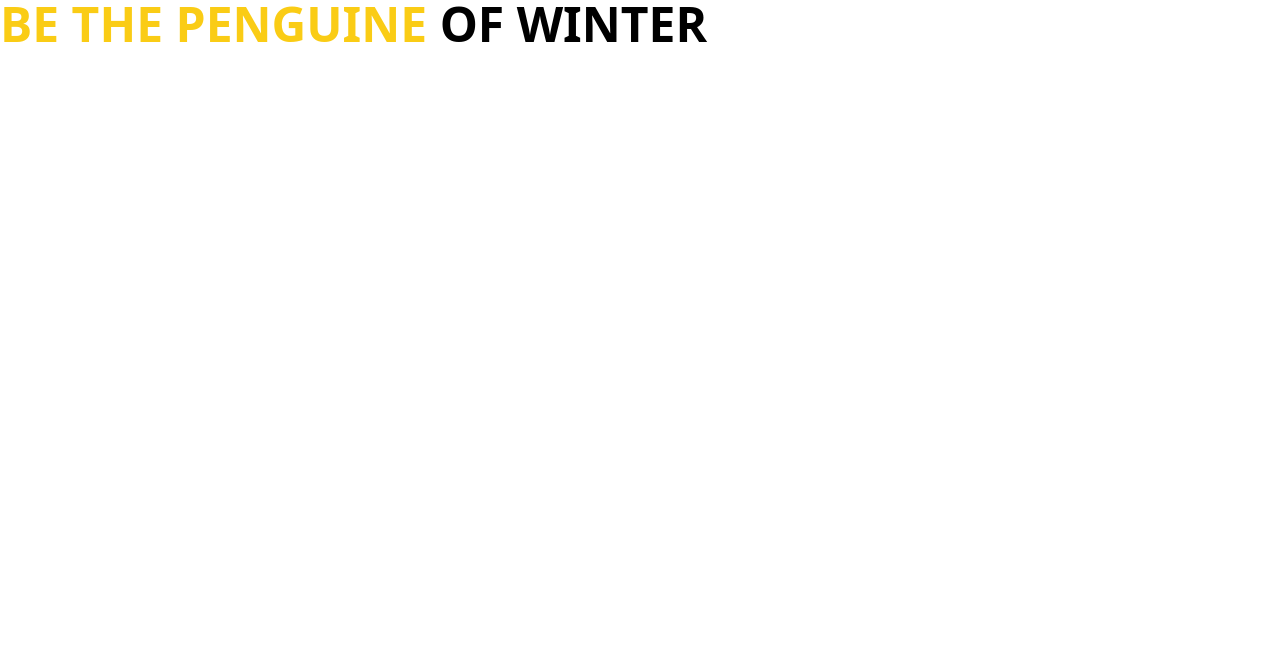
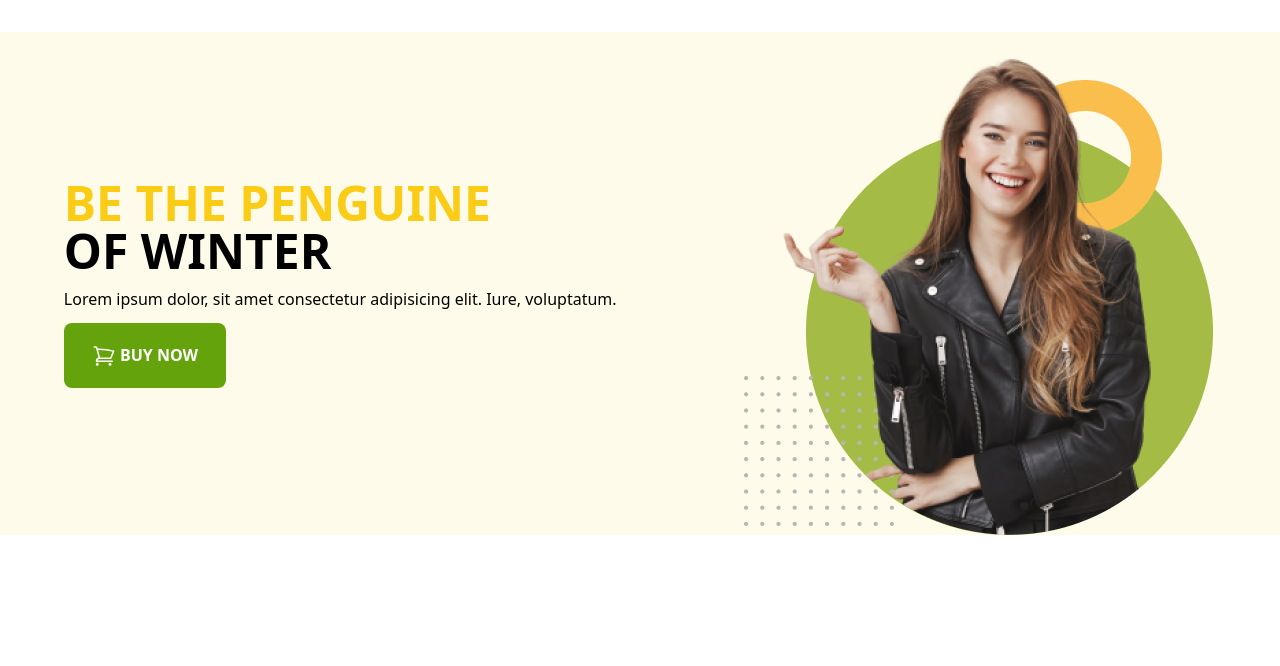
Before and after one commit to shAwmitrAcse134582/penguine-fashion-with-tailwind, a plain HTML site: page index.html in a window 1280 px wide. Drawn offline with nearby package versions, Linux system fonts and the light colour scheme.

Commit message:
header done

```diff
--- a/index.html
+++ b/index.html
@@ -22,10 +22,28 @@
 </head>
 
 <body>
-    <h1 class="text-5xl uppercase font-bold">
-        <span class="text-yellow-400">be the penguine</span>
-        <span>of winter</span>
-    </h1>
+    <header class="pb-32 pt-8">
+        <section class="container  mx-auto sm:flex items-center justify-around bg-amber-50">
+            <div class="space-y-3">
+                <h1 class="text-2xl sm:text-5xl uppercase font-bold">
+                    <span class="text-yellow-400">be the penguine</span><br>
+                    <span>of winter</span>
+                </h1>
+                <p>Lorem ipsum dolor, sit amet consectetur adipisicing elit. Iure, voluptatum.</p>
+                <button class="uppercase bg-lime-600 py-5 px-7 text-white font-semibold rounded-lg"><svg
+                        xmlns="http://www.w3.org/2000/svg" fill="none" viewBox="0 0 24 24" stroke-width="1.5"
+                        stroke="currentColor" class="w-6 h-6 inline">
+                        <path stroke-linecap="round" stroke-linejoin="round"
+                            d="M2.25 3h1.386c.51 0 .955.343 1.087.835l.383 1.437M7.5 14.25a3 3 0 00-3 3h15.75m-12.75-3h11.218c1.121-2.3 2.1-4.684 2.924-7.138a60.114 60.114 0 00-16.536-1.84M7.5 14.25L5.106 5.272M6 20.25a.75.75 0 11-1.5 0 .75.75 0 011.5 0zm12.75 0a.75.75 0 11-1.5 0 .75.75 0 011.5 0z" />
+                    </svg>
+                    buy now</button>
+            </div>
+            <div class="pt-4  sm:0">
+                <img class="w-1/2 sm:w-full" src="./images/model.png" alt="">
+            </div>
+        </section>
+    </header>
+
 </body>
 
 </html>
```
Also changed, not shown: images/box.png (added), images/house.png (added), images/jacket-1.png (added), images/jacket-2.png (added), images/jacket-3.png (added), images/jacket-4.png (added), images/jacket-5.png (added), images/jacket-6.png (added), images/logo.png (added), images/model.png (added), images/question.png (added), images/shopping.png (added).
